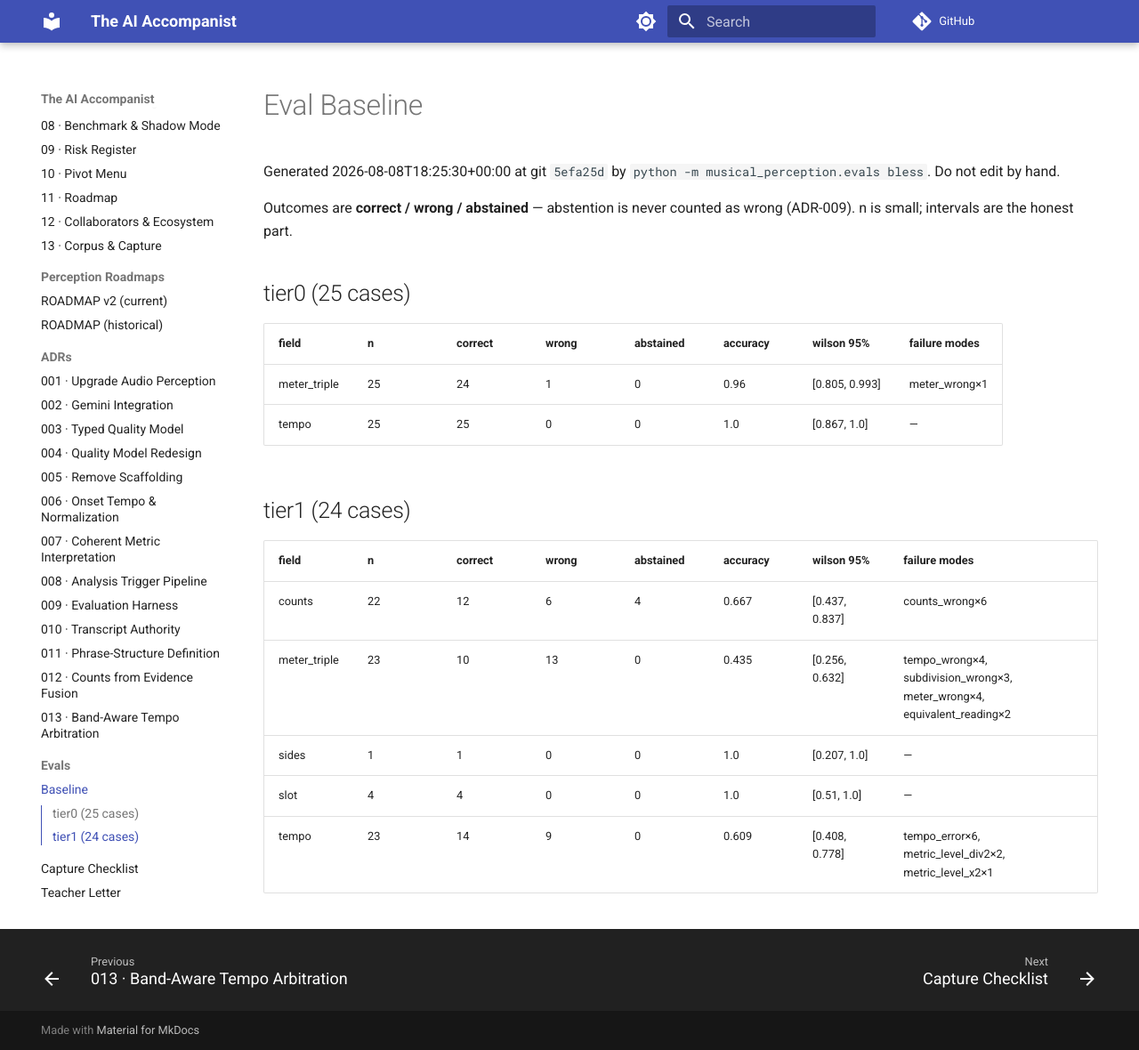
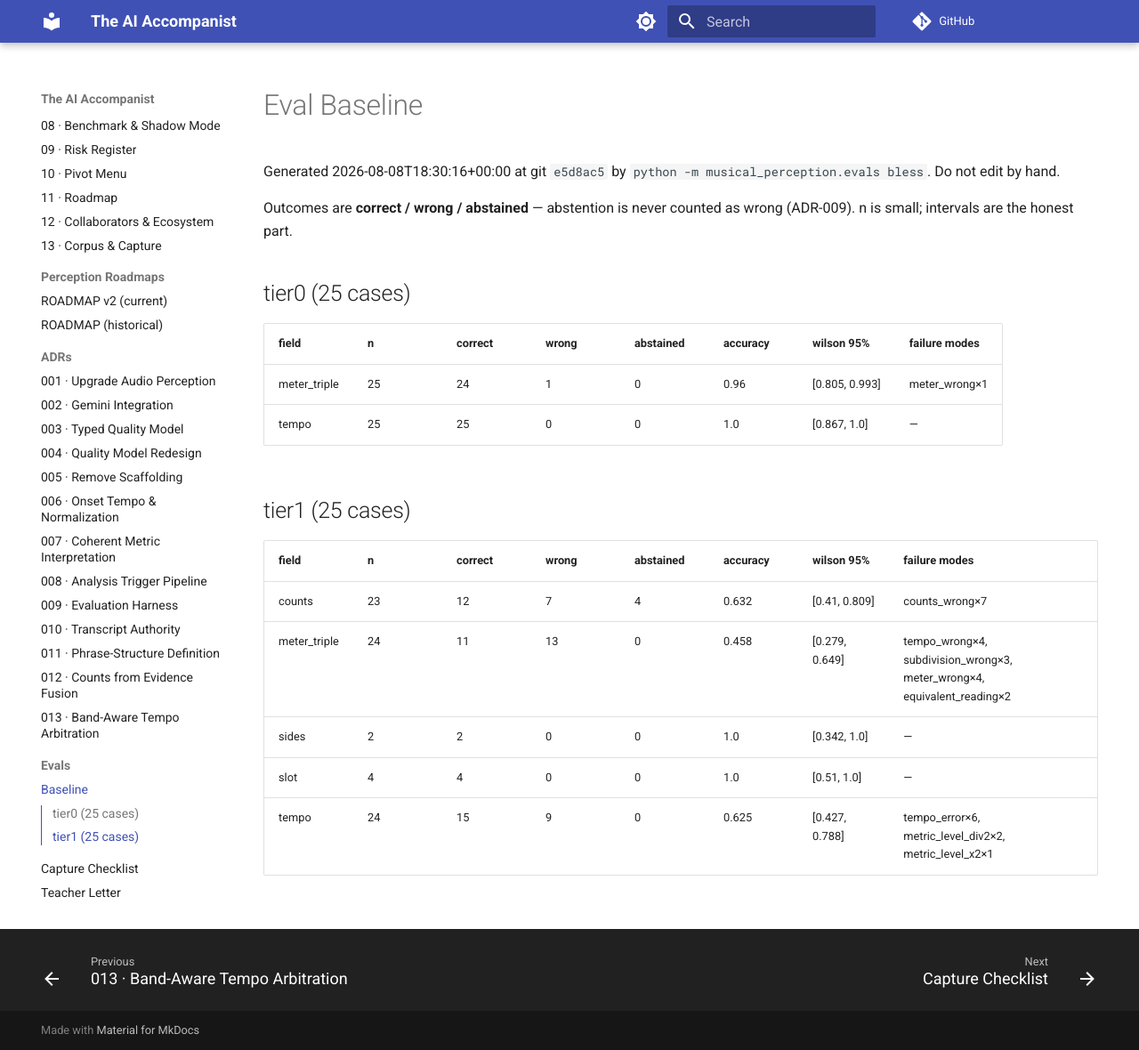
Before and after one commit to ben-juodvalkis/musical-perception, an MkDocs documentation site: the page built from docs/evals/baseline.md, in a window 1280 px wide and 1180 px high. Shown: the whole window at 89% size. Built offline with MkDocs 1.6.1 and Material for MkDocs 9.7.7, drawn with Linux system fonts in a browser that asks for light colours; comment, search, counter and statistics services are not loaded.

Commit message:
feat: rig clip 19 (both sides, 32-count, 4/4) — sides right, counts wrong
Metronome 104 confirmed, 32 counts, "other side" spoken between rounds,
32 counts again (numbering resets, not 33-64).

Tempo (0.1% err) and meter both correct. Sides correctly read 2 — the
verbal "other side" cue worked as a grouping signal. Counts read 8, not
32 — the same phrase-boundary miss as clip 18. Interesting split on the
same underlying audio shape: side-detection succeeded where
phrase-length grouping failed.

```diff
--- a/docs/evals/baseline.md
+++ b/docs/evals/baseline.md
@@ -1,6 +1,6 @@
 # Eval Baseline
 
-Generated 2026-08-08T18:25:30+00:00 at git `5efa25d` by `python -m musical_perception.evals bless`. Do not edit by hand.
+Generated 2026-08-08T18:30:16+00:00 at git `e5d8ac5` by `python -m musical_perception.evals bless`. Do not edit by hand.
 
 Outcomes are **correct / wrong / abstained** — abstention is never
 counted as wrong (ADR-009). n is small; intervals are the honest part.
@@ -12,12 +12,12 @@ counted as wrong (ADR-009). n is small; intervals are the honest part.
 | meter_triple | 25 | 24 | 1 | 0 | 0.96 | [0.805, 0.993] | meter_wrong×1 |
 | tempo | 25 | 25 | 0 | 0 | 1.0 | [0.867, 1.0] | — |
 
-## tier1 (24 cases)
+## tier1 (25 cases)
 
 | field | n | correct | wrong | abstained | accuracy | wilson 95% | failure modes |
 |---|---|---|---|---|---|---|---|
-| counts | 22 | 12 | 6 | 4 | 0.667 | [0.437, 0.837] | counts_wrong×6 |
-| meter_triple | 23 | 10 | 13 | 0 | 0.435 | [0.256, 0.632] | tempo_wrong×4, subdivision_wrong×3, meter_wrong×4, equivalent_reading×2 |
-| sides | 1 | 1 | 0 | 0 | 1.0 | [0.207, 1.0] | — |
+| counts | 23 | 12 | 7 | 4 | 0.632 | [0.41, 0.809] | counts_wrong×7 |
+| meter_triple | 24 | 11 | 13 | 0 | 0.458 | [0.279, 0.649] | tempo_wrong×4, subdivision_wrong×3, meter_wrong×4, equivalent_reading×2 |
+| sides | 2 | 2 | 0 | 0 | 1.0 | [0.342, 1.0] | — |
 | slot | 4 | 4 | 0 | 0 | 1.0 | [0.51, 1.0] | — |
-| tempo | 23 | 14 | 9 | 0 | 0.609 | [0.408, 0.778] | tempo_error×6, metric_level_div2×2, metric_level_x2×1 |
+| tempo | 24 | 15 | 9 | 0 | 0.625 | [0.427, 0.788] | tempo_error×6, metric_level_div2×2, metric_level_x2×1 |
```
Also changed, not shown: 6 other files.
